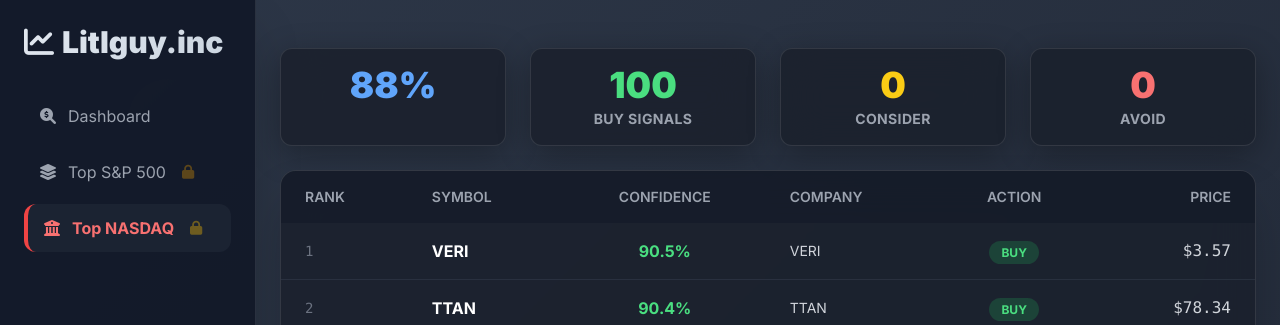
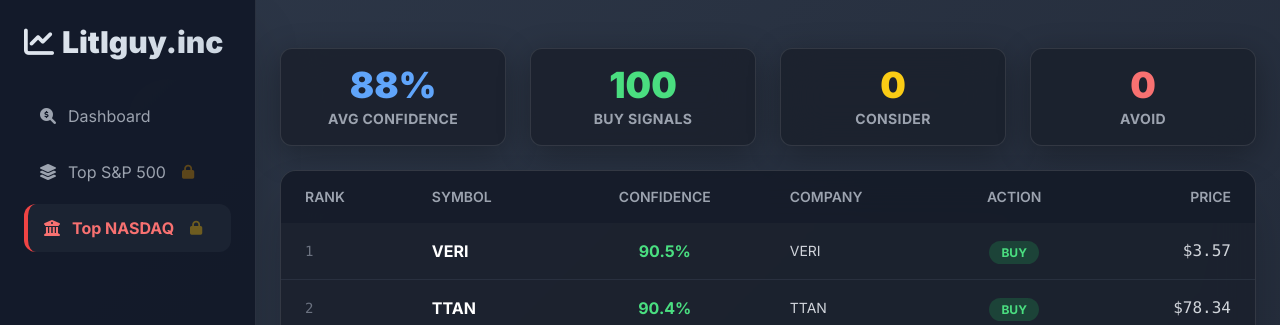
Before and after one commit to Untaped/Stonk, a Flask app: page /nasdaq in a window 1280 px wide. Shown: the top 325 px of the page. Run offline with Flask 3, Linux system fonts and the light colour scheme; some libraries are stand-ins or nearby versions.

Commit message:
Add files via upload

```diff
--- a/templates/NASDAQ.html
+++ b/templates/NASDAQ.html
@@ -148,7 +148,7 @@
                  <span class="px-2 py-1 bg-emerald-500/20 text-emerald-400 text-[10px] font-bold rounded border border-emerald-500/30">PREMIUM</span>
             </div>
 
-            {% if error %}
+             {% if error %}
                 <div class="glass-card rounded-xl p-4 border-l-4 border-red-500 flex items-center gap-3">
                     <i class="fas fa-exclamation-triangle text-red-400"></i>
                     <span class="text-sm text-gray-300">{{ error }}</span>
@@ -158,14 +158,10 @@
             <div class="grid grid-cols-2 md:grid-cols-4 gap-3 md:gap-6">
                 <div class="glass-card rounded-xl p-4 text-center">
                     <div class="text-2xl md:text-4xl font-black mb-1 text-blue-400">
-                        {% set valid_stocks = stocks | selectattr('probability', 'defined') | list %}
-                        {% if valid_stocks | length > 0 %}
-                            {% set avg_prob = (valid_stocks | sum(attribute='probability')) / (valid_stocks | length) %}
-                        {% else %}
-                            {% set avg_prob = 0 %}
-                        {% endif %}
+                        {% set avg_prob = (stocks | sum(attribute='probability')) / (stocks | length) %}
                         {{ "%.0f" | format(avg_prob * 100) }}%
                     </div>
+                    <p class="text-[10px] md:text-sm text-gray-400 uppercase tracking-wide font-bold">Avg Confidence</p>
                 </div>
                 <div class="glass-card rounded-xl p-4 text-center">
                     <div class="text-2xl md:text-4xl font-black mb-1 text-green-400">
@@ -189,7 +185,7 @@
 
             {% if stocks %}
                 <div class="mobile-list space-y-3">
-                    {% for stock in stocks %}
+                    {% for stock in stocks[:100] %}
                     <div class="glass-card p-4 rounded-xl flex items-center justify-between border-l-4
                         {% if stock.recommendation == 'BUY' %} border-green-500
                         {% elif stock.recommendation == 'CONSIDER' %} border-yellow-500
@@ -200,15 +196,11 @@
                                 <span class="font-black text-lg text-white">{{ stock.symbol }}</span>
                                 <span class="text-[10px] px-1.5 py-0.5 rounded bg-gray-700 text-gray-300 truncate max-w-[80px]">{{ stock.sector }}</span>
                             </div>
-                            <div class="text-xs text-gray-400 truncate">
-                                {{ (stock.shortName | default(stock.symbol) | default('N/A'))[:25] }}
-                            </div>
+                            <div class="text-xs text-gray-400 truncate">{{ stock.shortName[:25] }}</div>
                         </div>
 
                         <div class="text-right flex flex-col items-end">
-                            <div class="text-[10px] text-gray-500 uppercase tracking-wider mb-0.5 font-bold">Confidence</div>
-
-                            {% if stock.probability > 0.70 %}
+                             {% if stock.probability > 0.70 %}
                                 <div class="text-green-400 font-black text-xl">{{ stock.score_percent }}</div>
                             {% elif stock.probability > 0.40 %}
                                 <div class="text-yellow-400 font-bold text-xl">{{ stock.score_percent }}</div>
@@ -226,7 +218,6 @@
                     </div>
                     {% endfor %}
                 </div>
-
                 <div class="desktop-table glass-card rounded-2xl shadow-2xl overflow-hidden">
                     <div class="overflow-x-auto">
                         <table class="min-w-full">
@@ -241,7 +232,7 @@
                                 </tr>
                             </thead>
                             <tbody class="divide-y divide-gray-700/50">
-                                {% for stock in stocks %}
+                                {% for stock in stocks[:100] %}
                                 <tr class="hover:bg-white/5 transition-colors">
                                     <td class="py-4 px-6 text-sm text-gray-500 font-mono">{{ loop.index }}</td>
                                     <td class="py-4 px-6 font-bold text-white">{{ stock.symbol }}</td>
```
